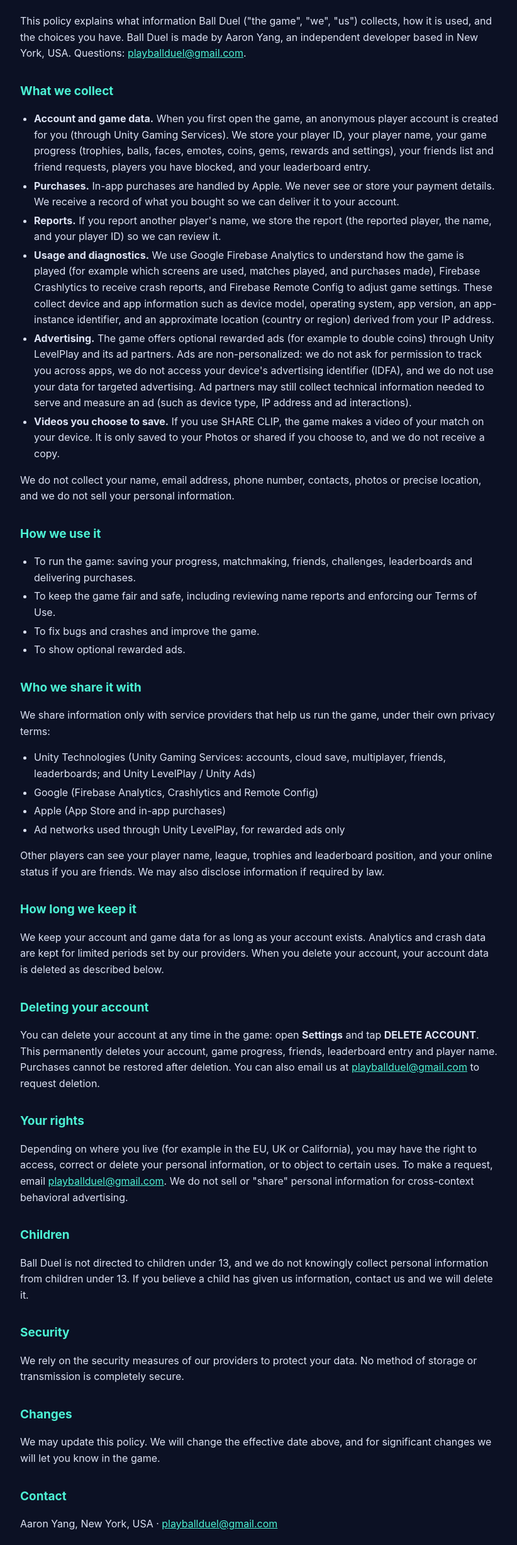
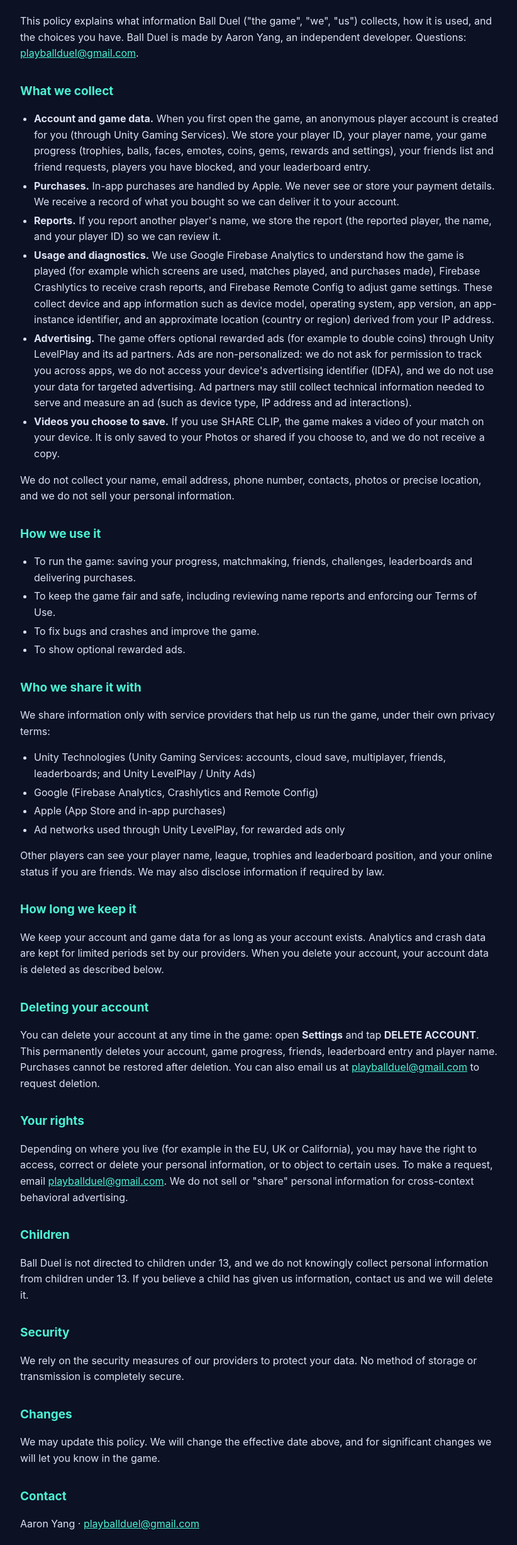
Before and after one commit to ysjpaco/ballduel, a plain HTML site: page privacy.html in a window 1280 px wide. Shown: the part 227-2680 px from the top of the page at 63% size, without its empty margins (228-1050 px from the left). Drawn offline with Linux system fonts and the light colour scheme.

Commit message:
Add files via upload

```diff
--- a/privacy.html
+++ b/privacy.html
@@ -2,7 +2,7 @@
 main{max-width:760px;margin:0 auto;padding:40px 20px 80px}h1{color:#fff;font-size:30px;margin:0 0 4px}h2{color:#4CF2D4;font-size:19px;margin:32px 0 8px}
 a{color:#4CF2D4}.date{color:#8A93B8;font-size:14px;margin-bottom:24px}nav{margin-bottom:28px;font-size:14px}nav a{margin-right:16px}ul{padding-left:22px}li{margin:4px 0}
 .logo{font-weight:900;font-size:22px;letter-spacing:.02em;color:#fff;margin-bottom:24px}.logo span{color:#4CF2D4}</style></head><body><main><div class="logo">BALL <span>DUEL</span></div><nav><a href="index.html">Support</a><a href="privacy.html">Privacy Policy</a><a href="terms.html">Terms of Use</a></nav><h1>Privacy Policy</h1><div class="date">Effective November 17, 2026</div>
-<p>This policy explains what information Ball Duel ("the game", "we", "us") collects, how it is used, and the choices you have. Ball Duel is made by Aaron Yang, an independent developer based in New York, USA. Questions: <a href="mailto:playballduel@gmail.com">playballduel@gmail.com</a>.</p>
+<p>This policy explains what information Ball Duel ("the game", "we", "us") collects, how it is used, and the choices you have. Ball Duel is made by Aaron Yang, an independent developer. Questions: <a href="mailto:playballduel@gmail.com">playballduel@gmail.com</a>.</p>
 <h2>What we collect</h2>
 <ul>
 <li><b>Account and game data.</b> When you first open the game, an anonymous player account is created for you (through Unity Gaming Services). We store your player ID, your player name, your game progress (trophies, balls, faces, emotes, coins, gems, rewards and settings), your friends list and friend requests, players you have blocked, and your leaderboard entry.</li>
@@ -34,4 +34,4 @@ a{color:#4CF2D4}.date{color:#8A93B8;font-size:14px;margin-bottom:24px}nav{margin
 <p>We rely on the security measures of our providers to protect your data. No method of storage or transmission is completely secure.</p>
 <h2>Changes</h2>
 <p>We may update this policy. We will change the effective date above, and for significant changes we will let you know in the game.</p>
-<h2>Contact</h2><p>Aaron Yang, New York, USA · <a href="mailto:playballduel@gmail.com">playballduel@gmail.com</a></p></main></body></html>
+<h2>Contact</h2><p>Aaron Yang · <a href="mailto:playballduel@gmail.com">playballduel@gmail.com</a></p></main></body></html>
```
Also changed, not shown: terms.html (+1 -1 lines).
